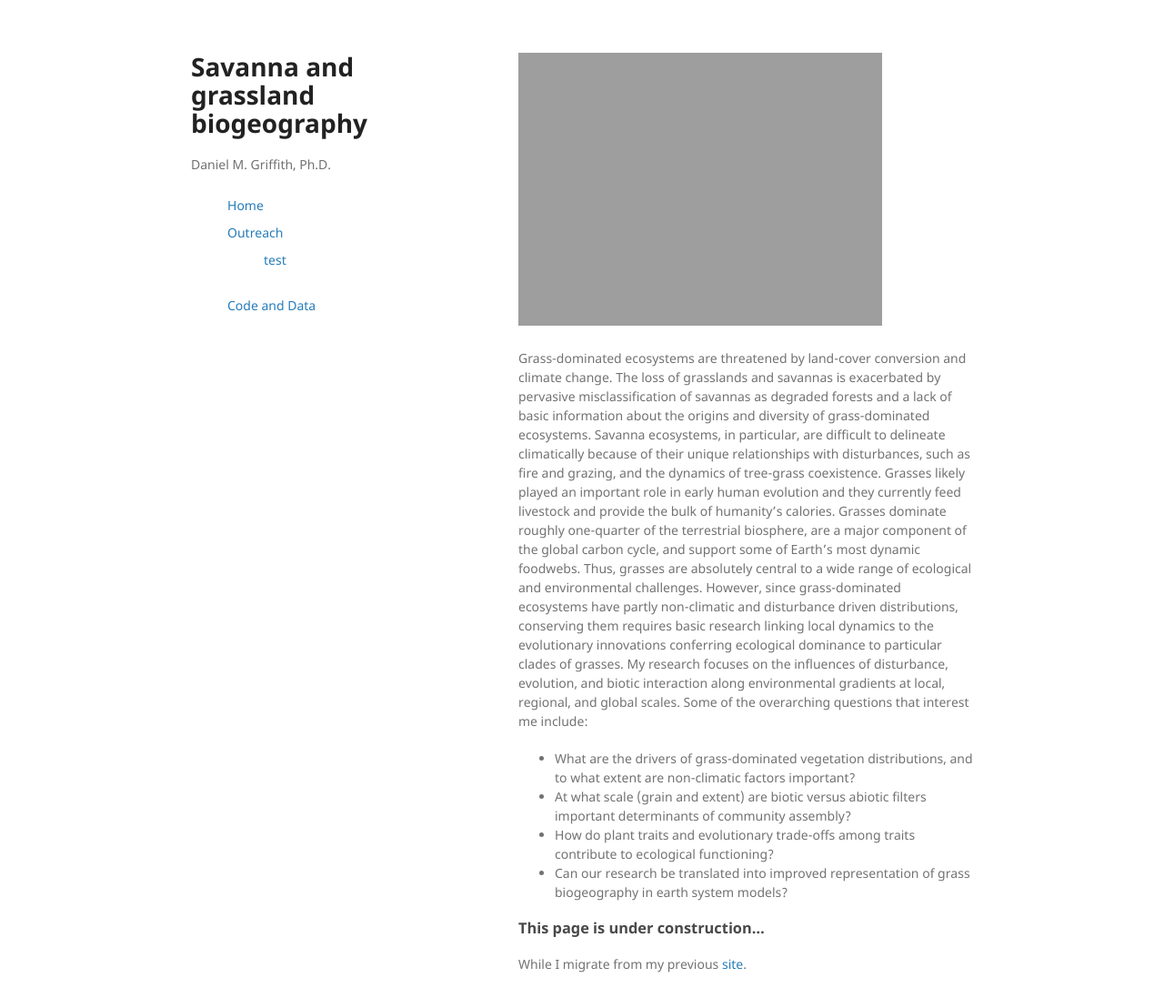
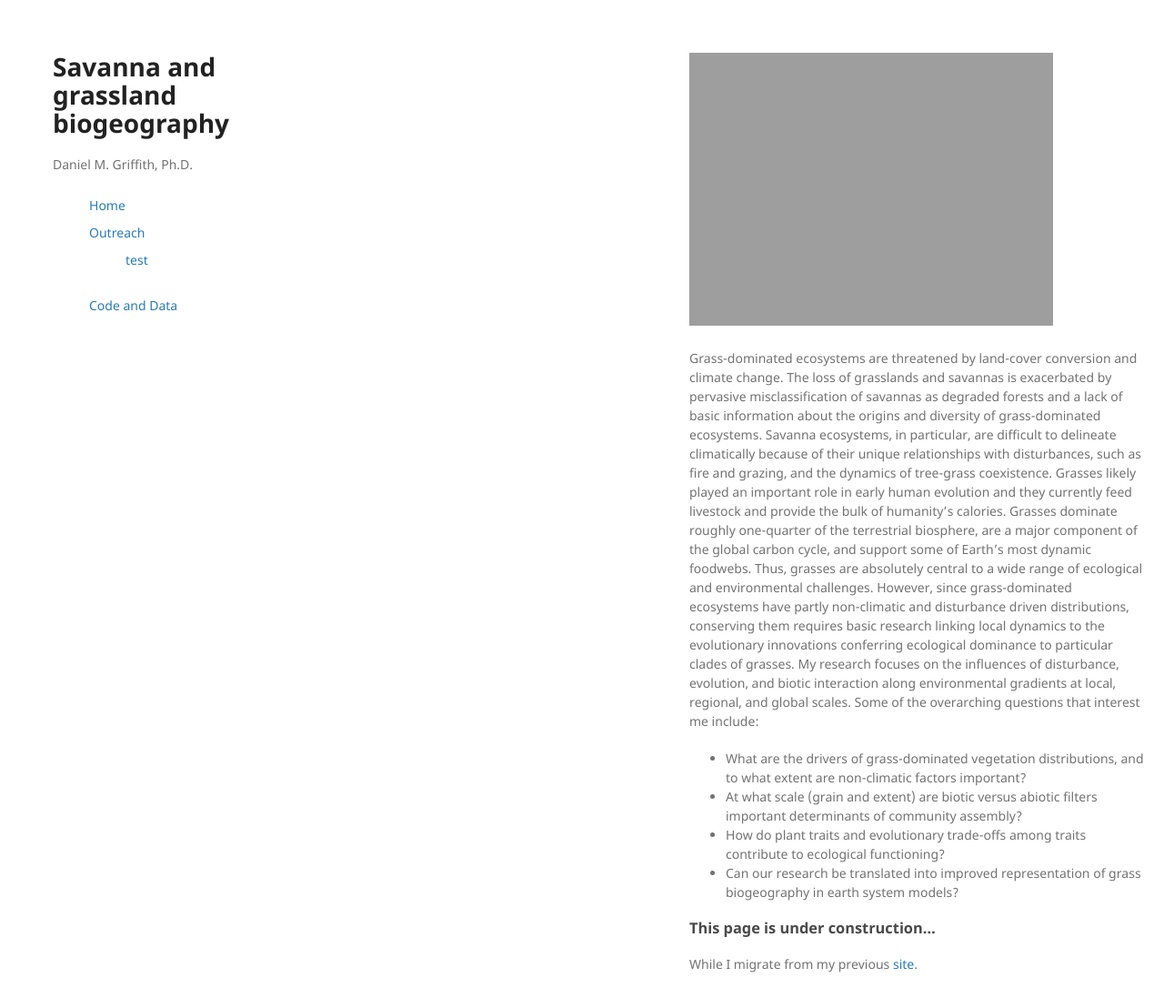
Before and after one commit to griffithdan/griffithdan.github.io, a Jekyll site: the page built from index.md, in a window 1280 px wide and 1140 px high. Shown: the top 1108 px of the window at 91% size. Built offline with Jekyll 4.4.1, drawn with Linux system fonts in a browser that asks for light colours; our own code applies the rules of GitHub Pages for plain Markdown files.

Commit message:
Update jekyll-theme-minimal.scss

```diff
--- a/_sass/jekyll-theme-minimal.scss
+++ b/_sass/jekyll-theme-minimal.scss
@@ -68,7 +68,7 @@ a:hover small {
 }
 
 .wrapper {
-  width:860px;
+  width:1200px;
   margin:0 auto;
 }
 
@@ -232,7 +232,7 @@ footer {
     padding:20px 0;
     margin:0 0 20px;
   }
-/*
+
   header a small {
     display:inline;
   }
@@ -242,7 +242,7 @@ footer {
     right:50px;
     top:52px;
   }
-  */
+
 }
 
 @media print, screen and (max-width: 720px) {
```
